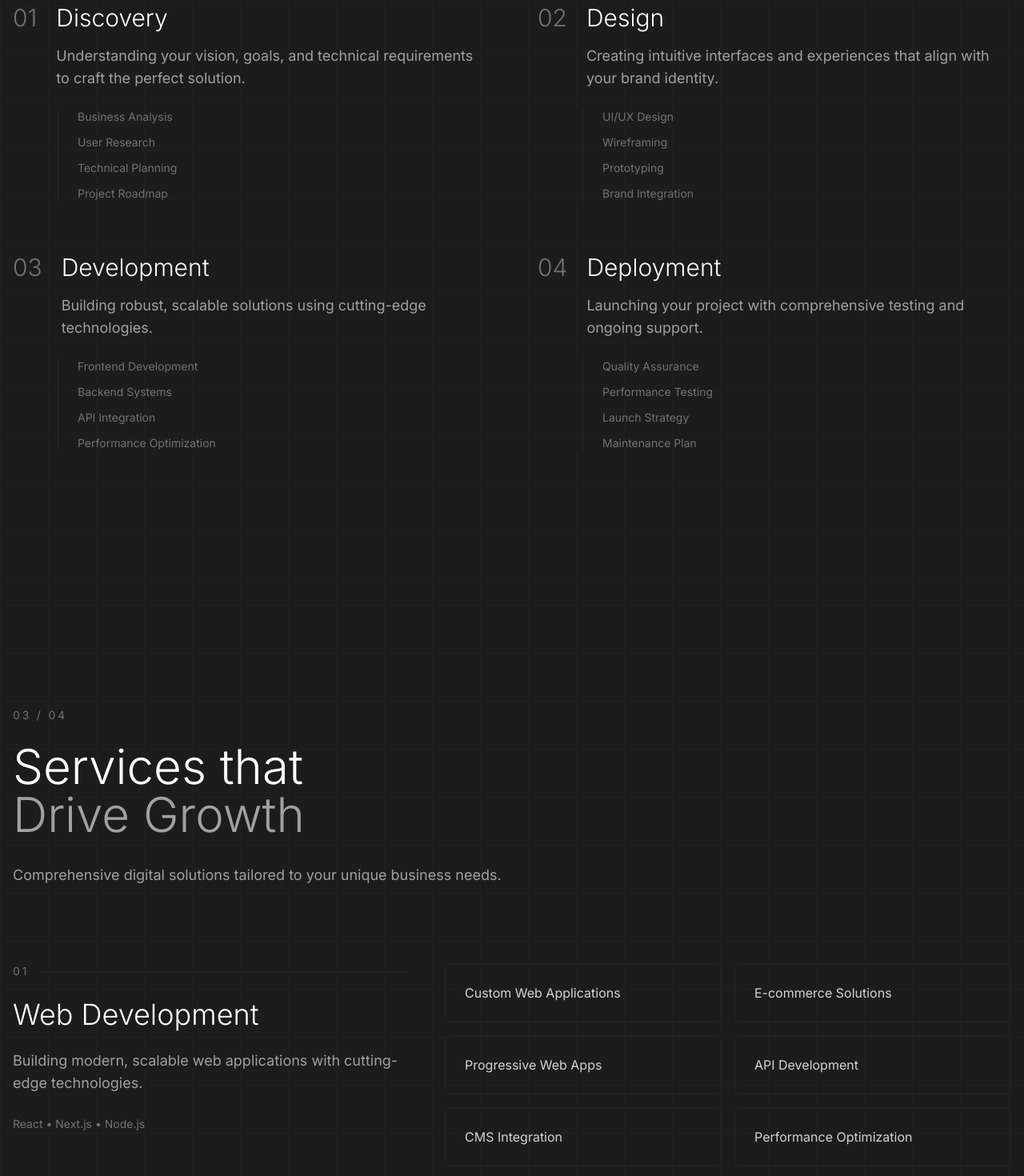
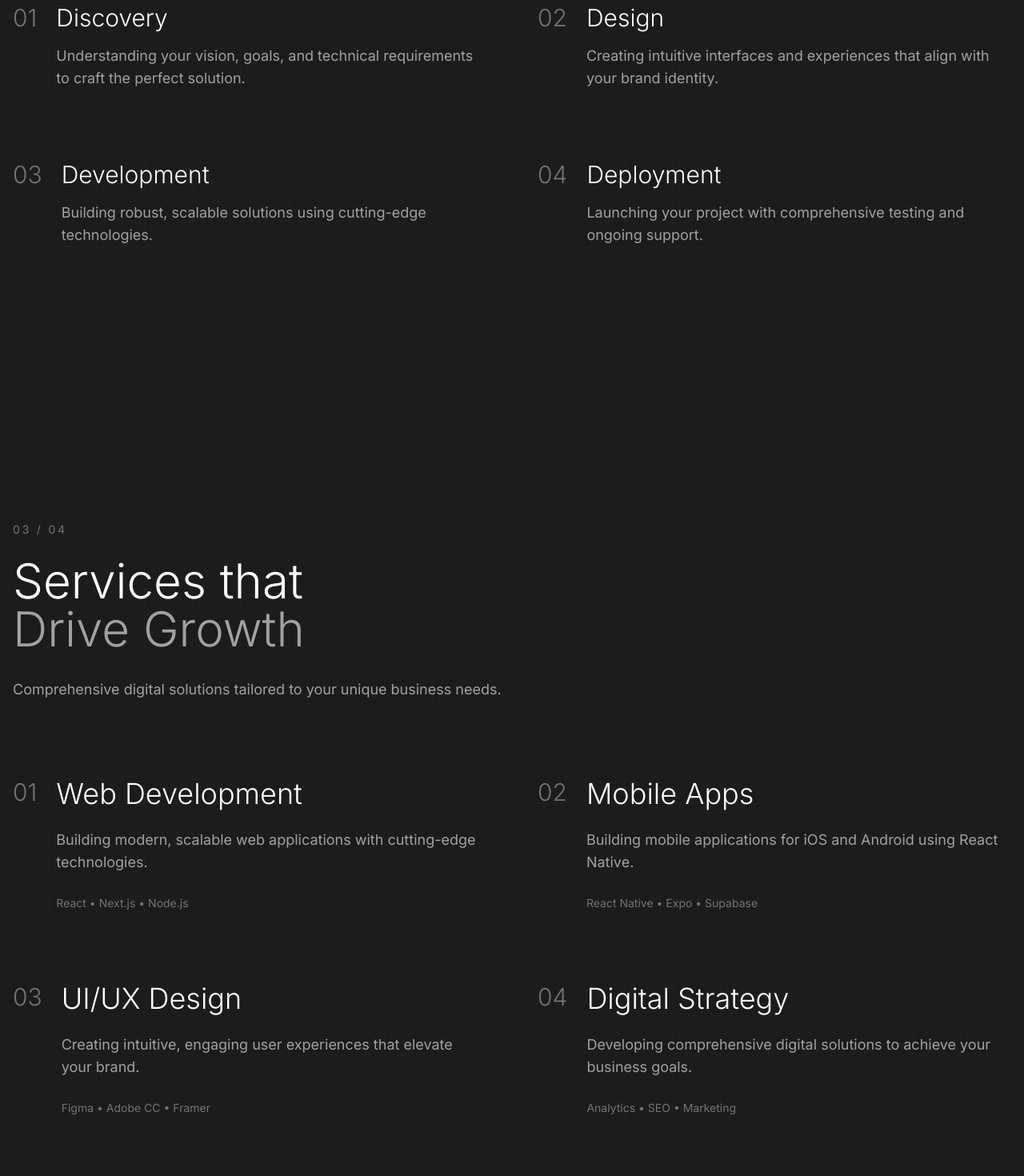
Before and after one commit to thecodemeister0/vanguard-digital, a Next.js app: page / in a window 1280 px wide. Shown: the part 1272-2742 px from the top of the page at 80% size. Built offline with nearby package versions, Linux system fonts and the light colour scheme.

Commit message:
fixed layout and made improvements for mobile and overall experience

```diff
--- a/src/components/sections/Approach.tsx
+++ b/src/components/sections/Approach.tsx
@@ -85,7 +85,7 @@ export default function Approach() {
         {/* Steps Grid */}
         <div className="grid grid-cols-1 md:grid-cols-2 gap-12 md:gap-16 mb-16">
           {steps.map((step, i) => (
-            <div key={i} className="group relative">
+            <div key={i} className="group">
               {/* Step Header */}
               <div className="flex items-start gap-6 mb-6">
                 <span className="text-2xl md:text-3xl font-light text-neutral-500">
@@ -102,7 +102,7 @@ export default function Approach() {
               </div>
 
               {/* Step Details */}
-              <div className="ml-14 pl-6 border-l border-neutral-800">
+              {/* <div className="ml-14 pl-6 border-l border-neutral-800">
                 <ul className="space-y-3">
                   {step.details.map((detail, index) => (
                     <li key={index} className="text-sm text-neutral-500">
@@ -110,7 +110,7 @@ export default function Approach() {
                     </li>
                   ))}
                 </ul>
-              </div>
+              </div> */}
             </div>
           ))}
         </div>
--- a/src/components/sections/Hero.tsx
+++ b/src/components/sections/Hero.tsx
@@ -105,7 +105,7 @@ export default function Hero() {
 
       {/* Main Content */}
       <div className="container relative max-w-[1400px] mx-auto px-4 pt-20 md:pt-20">
-        <div className="grid grid-cols-1 md:grid-cols-12 gap-12 md:gap-12 items-start md:items-center min-h-[calc(100vh-8rem)]">
+        <div className="grid grid-cols-1 md:grid-cols-12 gap-12 md:gap-12 pt-20 items-start md:items-center min-h-[calc(100vh-8rem)]">
           {/* Left Column - Main Content */}
           <div className="col-span-1 md:col-span-5">
             <div className="space-y-6">
@@ -144,7 +144,7 @@ export default function Hero() {
             <div className="space-y-8 md:space-y-12">
               {/* Large decorative text */}
               <div className="relative">
-                <span className="text-8xl md:text-[12rem] leading-none font-light text-neutral-800 select-none">
+                <span className="text-8xl sm:text-2xl md:text-[12rem] leading-none font-light text-neutral-800 select-none">
                   2024
                 </span>
                 <div className="absolute top-1/2 -translate-y-1/2 left-24 md:left-48">
--- a/src/components/sections/Services.tsx
+++ b/src/components/sections/Services.tsx
@@ -17,6 +17,19 @@ const services = [
   },
   {
     number: "02",
+    title: "Mobile Apps",
+    description:
+      "Building mobile applications for iOS and Android using React Native.",
+    features: [
+      "iOS Development",
+      "Android Development",
+      "React Native",
+      "Automated Deployment",
+    ],
+    tech: "React Native • Expo • Supabase",
+  },
+  {
+    number: "03",
     title: "UI/UX Design",
     description:
       "Creating intuitive, engaging user experiences that elevate your brand.",
@@ -31,7 +44,7 @@ const services = [
     tech: "Figma • Adobe CC • Framer",
   },
   {
-    number: "03",
+    number: "04",
     title: "Digital Strategy",
     description:
       "Developing comprehensive digital solutions to achieve your business goals.",
@@ -80,19 +93,14 @@ export default function Services() {
         </div>
 
         {/* Services List */}
-        <div className="space-y-20 md:space-y-32">
+        <div className="grid grid-cols-1 md:grid-cols-2 gap-12 md:gap-16 mb-16">
           {services.map((service, i) => (
             <div key={i} className="group">
-              <div className="grid grid-cols-1 md:grid-cols-12 gap-8 md:gap-12">
-                {/* Service Header */}
-                <div className="md:col-span-5">
-                  <div className="sticky top-32">
-                    <div className="flex items-center gap-4 mb-6">
-                      <span className="text-sm tracking-[0.2em] text-neutral-500">
+              <div className="flex items-start gap-6 mb-6">
+                <span className="text-2xl md:text-3xl font-light text-neutral-500">
                   {service.number}
                 </span>
-                      <div className="h-px flex-1 bg-neutral-800" />
-                    </div>
+                <div>
                   <h3 className="text-3xl md:text-4xl font-light mb-6 group-hover:text-neutral-400 transition-colors">
                     {service.title}
                   </h3>
@@ -104,9 +112,9 @@ export default function Services() {
                   </span>
                 </div>
               </div>
-
+              <div className="grid grid-cols-2 md:grid-cols-12 gap-8 md:gap-12">
                 {/* Service Features */}
-                <div className="md:col-span-7">
+                {/* <div className="md:col-span-7">
                   <div className="grid grid-cols-1 sm:grid-cols-2 gap-4">
                     {service.features.map((feature, index) => (
                       <div
@@ -117,7 +125,7 @@ export default function Services() {
                       </div>
                     ))}
                   </div>
-                </div>
+                </div> */}
               </div>
             </div>
           ))}
```
Lines whose indentation alone changed are shown as unchanged.
